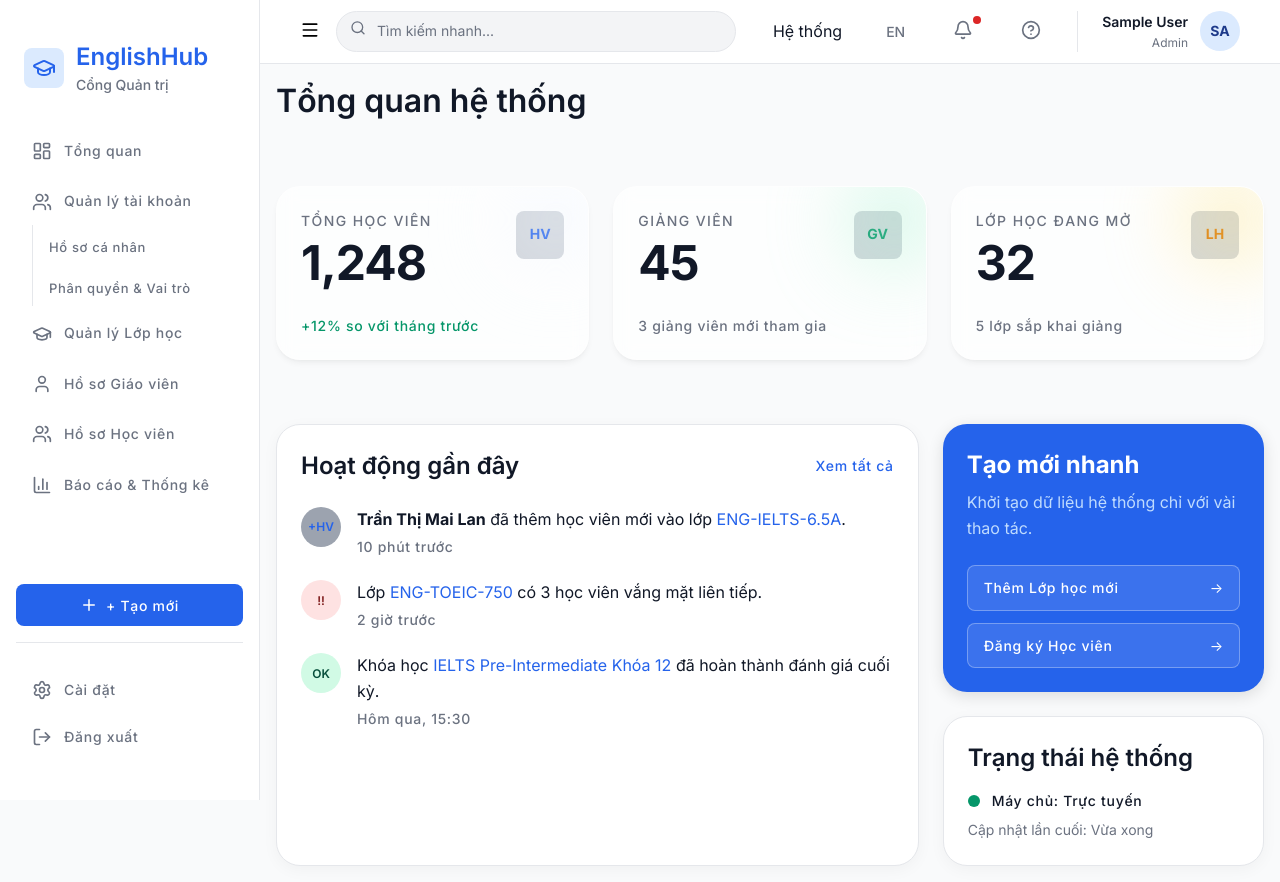
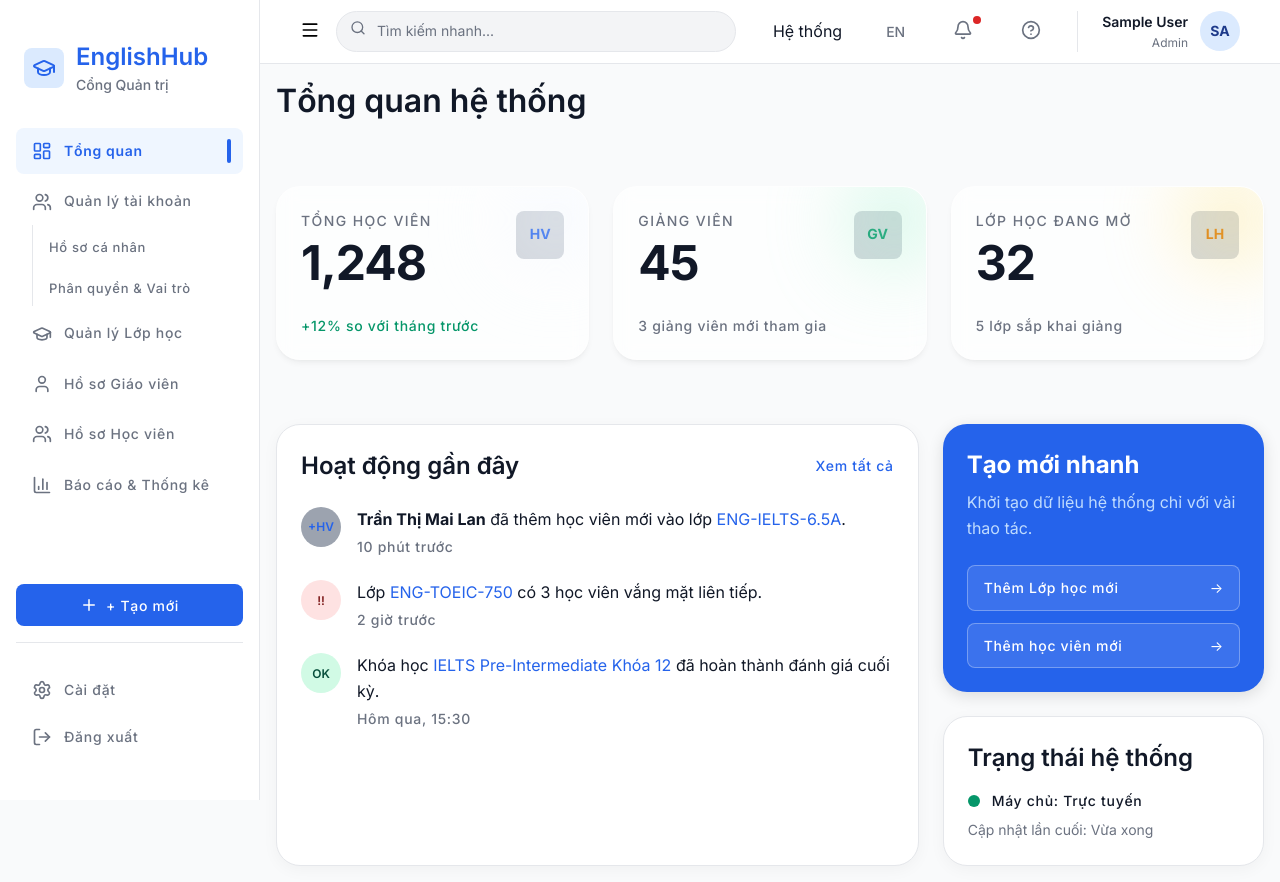
Before and after one commit to hotung9108/EnglishHub, a React (Vite) app in the folder frontend/: page /admin/dashboard in a window 1280 px wide. Built offline with nearby package versions, Linux system fonts and the light colour scheme; sample sign-in values are in the browser's storage.

Commit message:
Update frontend: add pages for admin

```diff
--- a/frontend/src/components/layout/Sidebar.tsx
+++ b/frontend/src/components/layout/Sidebar.tsx
@@ -33,7 +33,7 @@ const Sidebar = ({ isOpen }: { isOpen: boolean }) => {
 
   const menus = {
     admin: [
-      { path: '/', label: t('dashboard'), icon: LayoutDashboard },
+      { path: '/admin/dashboard', label: t('dashboard'), icon: LayoutDashboard },
       {
         path: '/admin/accounts',
         label: t('accounts'),
--- a/frontend/src/pages/Dashboard.tsx
+++ b/frontend/src/pages/Dashboard.tsx
@@ -1,6 +1,8 @@
-
+import { useNavigate } from 'react-router-dom';
 
 const Dashboard = () => {
+  const navigate = useNavigate();
+
   return (
     <div>
       {/* Page Header */}
@@ -99,12 +101,12 @@ const Dashboard = () => {
             <h3 className="headline-md" style={{ fontWeight: 700, marginBottom: '8px' }}>Tạo mới nhanh</h3>
             <p className="body-md" style={{ color: 'var(--primary-fixed-dim)', marginBottom: '24px' }}>Khởi tạo dữ liệu hệ thống chỉ với vài thao tác.</p>
             <div style={{ display: 'flex', flexDirection: 'column', gap: '12px' }}>
-              <button style={{ width: '100%', background: 'rgba(255,255,255,0.1)', border: '1px solid rgba(255,255,255,0.3)', borderRadius: 'var(--radius-default)', padding: '12px 16px', display: 'flex', alignItems: 'center', gap: '12px', color: 'var(--on-primary)', transition: 'background 0.2s', cursor: 'pointer' }}>
+              <button onClick={() => navigate('/admin/classes/create')} style={{ width: '100%', background: 'rgba(255,255,255,0.1)', border: '1px solid rgba(255,255,255,0.3)', borderRadius: 'var(--radius-default)', padding: '12px 16px', display: 'flex', alignItems: 'center', gap: '12px', color: 'var(--on-primary)', transition: 'background 0.2s', cursor: 'pointer' }}>
                 <span className="label-md" style={{ flex: 1, textAlign: 'left' }}>Thêm Lớp học mới</span>
                 <span style={{ fontSize: '14px' }}>&rarr;</span>
               </button>
-              <button style={{ width: '100%', background: 'rgba(255,255,255,0.1)', border: '1px solid rgba(255,255,255,0.3)', borderRadius: 'var(--radius-default)', padding: '12px 16px', display: 'flex', alignItems: 'center', gap: '12px', color: 'var(--on-primary)', transition: 'background 0.2s', cursor: 'pointer' }}>
-                <span className="label-md" style={{ flex: 1, textAlign: 'left' }}>Đăng ký Học viên</span>
+              <button onClick={() => navigate('/admin/students/create')} style={{ width: '100%', background: 'rgba(255,255,255,0.1)', border: '1px solid rgba(255,255,255,0.3)', borderRadius: 'var(--radius-default)', padding: '12px 16px', display: 'flex', alignItems: 'center', gap: '12px', color: 'var(--on-primary)', transition: 'background 0.2s', cursor: 'pointer' }}>
+                <span className="label-md" style={{ flex: 1, textAlign: 'left' }}>Thêm học viên mới</span>
                 <span style={{ fontSize: '14px' }}>&rarr;</span>
               </button>
             </div>
```
